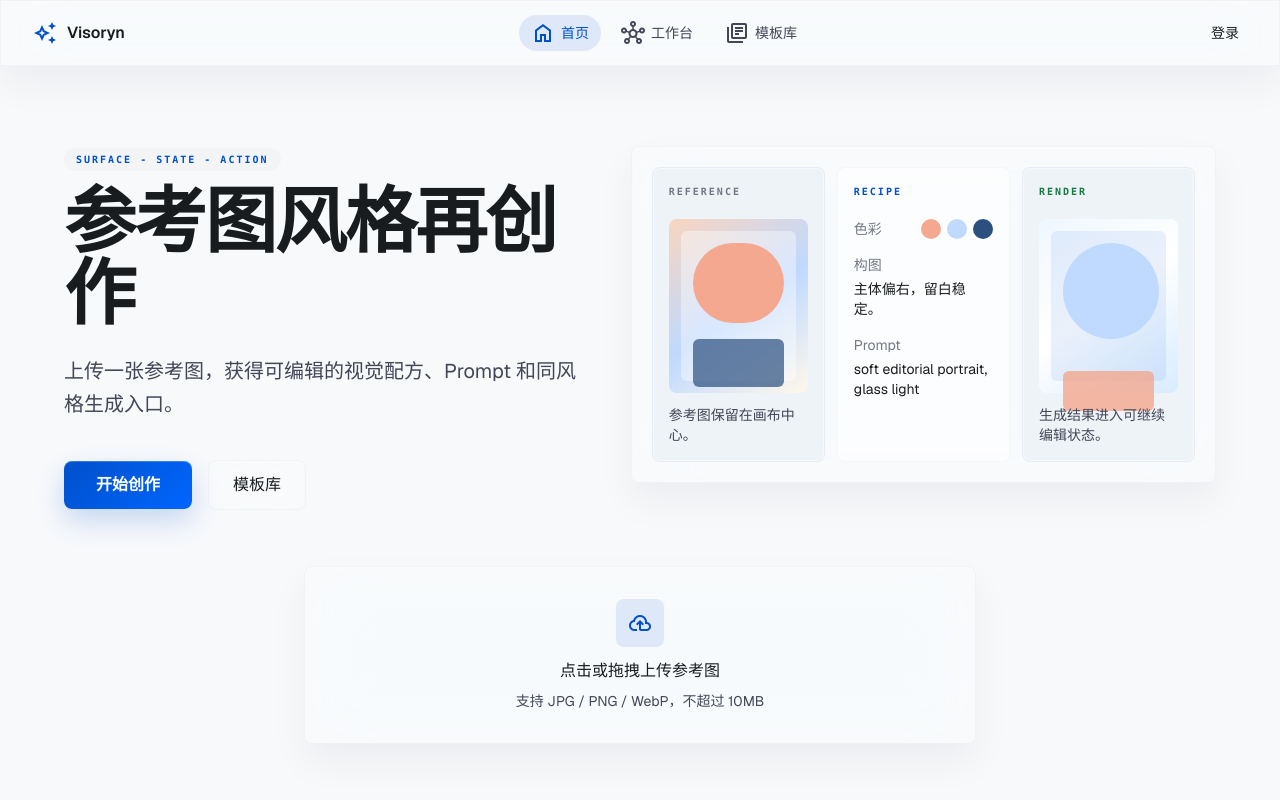
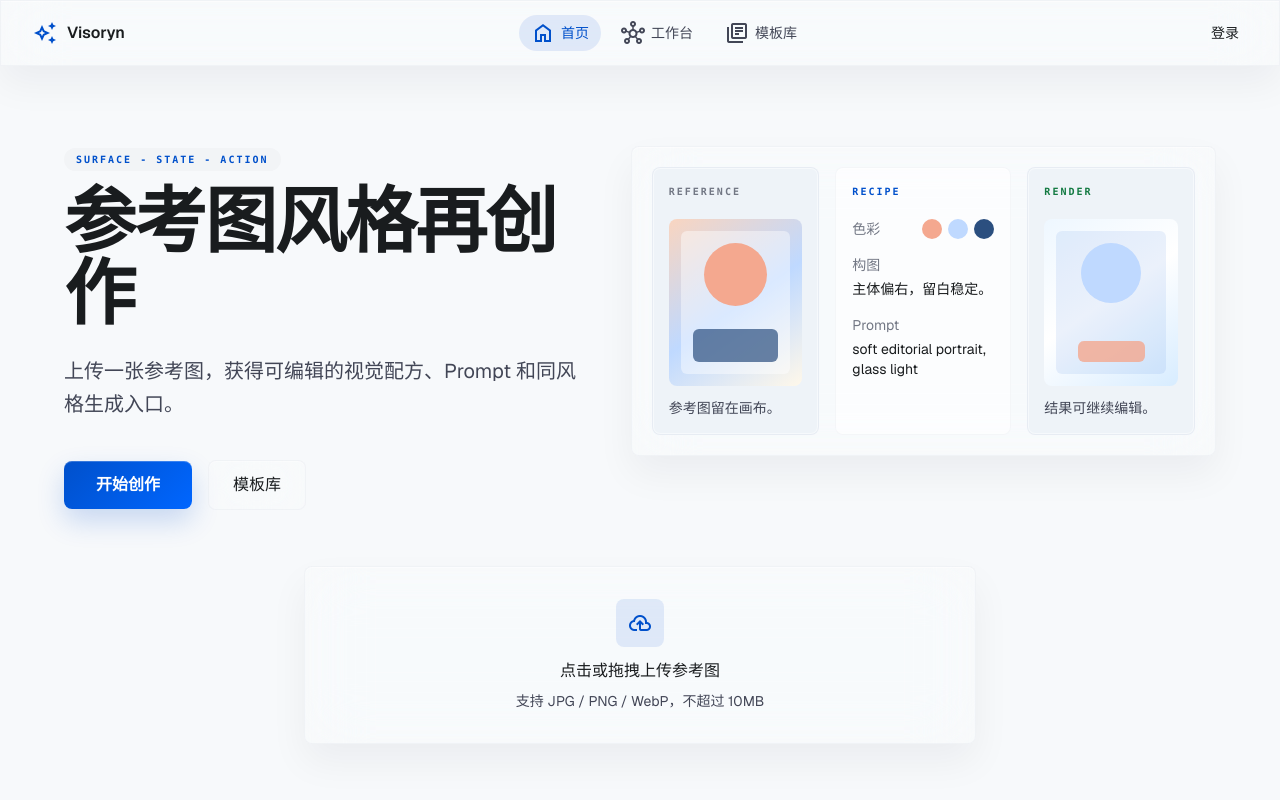
Before and after one commit to Markmu/style-gen, a Next.js app: page / in a window 1280 px wide. Shown: the top 800 px of the page. Built offline with nearby package versions, Linux system fonts and the light colour scheme; no server answers.

Commit message:
Fix hero preview card layout

```diff
--- a/src/components/landing/hero.tsx
+++ b/src/components/landing/hero.tsx
@@ -31,17 +31,17 @@ export function Hero() {
         </div>
 
         <div className="glass-panel rounded-lg p-5">
-          <div className="grid gap-3 md:grid-cols-3">
-            <div className="media-lens min-h-52 rounded-lg p-4">
+          <div className="grid gap-4 md:grid-cols-[1fr_1.05fr_1fr]">
+            <div className="media-lens flex min-h-52 flex-col rounded-lg p-4">
               <p className="label-tech text-[var(--text-muted)]">Reference</p>
-              <div className="mt-5 aspect-[4/5] rounded-lg bg-[linear-gradient(145deg,#f9d5c0,#bfd9ff_52%,#fff8ea)] p-3">
-                <div className="h-full rounded-md bg-[rgba(255,255,255,0.38)] p-3">
-                  <div className="h-20 rounded-full bg-[#f4a88f]" />
-                  <div className="mt-4 h-12 rounded-md bg-[#2b4f7f]/70" />
+              <div className="mt-5 aspect-[4/5] overflow-hidden rounded-lg bg-[linear-gradient(145deg,#f9d5c0,#bfd9ff_52%,#fff8ea)] p-3">
+                <div className="flex h-full flex-col justify-between rounded-md bg-[rgba(255,255,255,0.42)] p-3">
+                  <div className="mx-auto aspect-square w-[74%] rounded-full bg-[#f4a88f]" />
+                  <div className="h-[28%] rounded-md bg-[#2b4f7f]/70" />
                 </div>
               </div>
-              <p className="mt-3 text-sm text-[var(--text-secondary)]">
-                参考图保留在画布中心。
+              <p className="mt-3 text-sm leading-5 text-[var(--text-secondary)]">
+                参考图留在画布。
               </p>
             </div>
 
@@ -67,16 +67,16 @@ export function Hero() {
               </div>
             </div>
 
-            <div className="media-lens min-h-52 rounded-lg p-4">
+            <div className="media-lens flex min-h-52 flex-col rounded-lg p-4">
               <p className="label-tech text-[var(--color-success)]">Render</p>
-              <div className="mt-5 aspect-[4/5] rounded-lg bg-[linear-gradient(145deg,#eef7ff,#ffffff_48%,#d7ecff)] p-3">
-                <div className="h-full rounded-md bg-[rgba(0,80,203,0.08)] p-3">
-                  <div className="ml-auto h-24 w-24 rounded-full bg-[#bfd9ff]" />
-                  <div className="mt-8 h-10 rounded-md bg-[#f4a88f]/80" />
+              <div className="mt-5 aspect-[4/5] overflow-hidden rounded-lg bg-[linear-gradient(145deg,#eef7ff,#ffffff_48%,#d7ecff)] p-3">
+                <div className="flex h-full flex-col justify-between rounded-md bg-[rgba(0,80,203,0.08)] p-3">
+                  <div className="mx-auto aspect-square w-[70%] rounded-full bg-[#bfd9ff]" />
+                  <div className="mx-auto h-[18%] w-[78%] rounded-md bg-[#f4a88f]/80" />
                 </div>
               </div>
-              <p className="mt-3 text-sm text-[var(--text-secondary)]">
-                生成结果进入可继续编辑状态。
+              <p className="mt-3 text-sm leading-5 text-[var(--text-secondary)]">
+                结果可继续编辑。
               </p>
             </div>
           </div>
```
